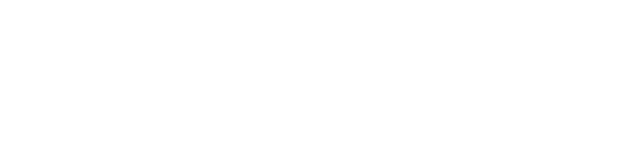
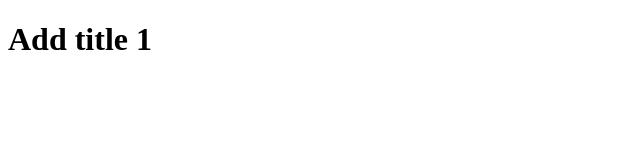
Before and after one commit to Elfaram/HelloWorld, a plain HTML site: page index.html in a window 1280 px wide. Shown: the whole page, without its empty margins (0-640 px from the left). Drawn offline with Linux system fonts and the light colour scheme.

Commit message:
Add title 1
please choice a name

```diff
--- a/index.html
+++ b/index.html
@@ -7,6 +7,7 @@
     <title>HelloWorld</title>
 </head>
 <body>
+    <h1> Add title 1 </h1>
 
 </body>
 </html>
```
